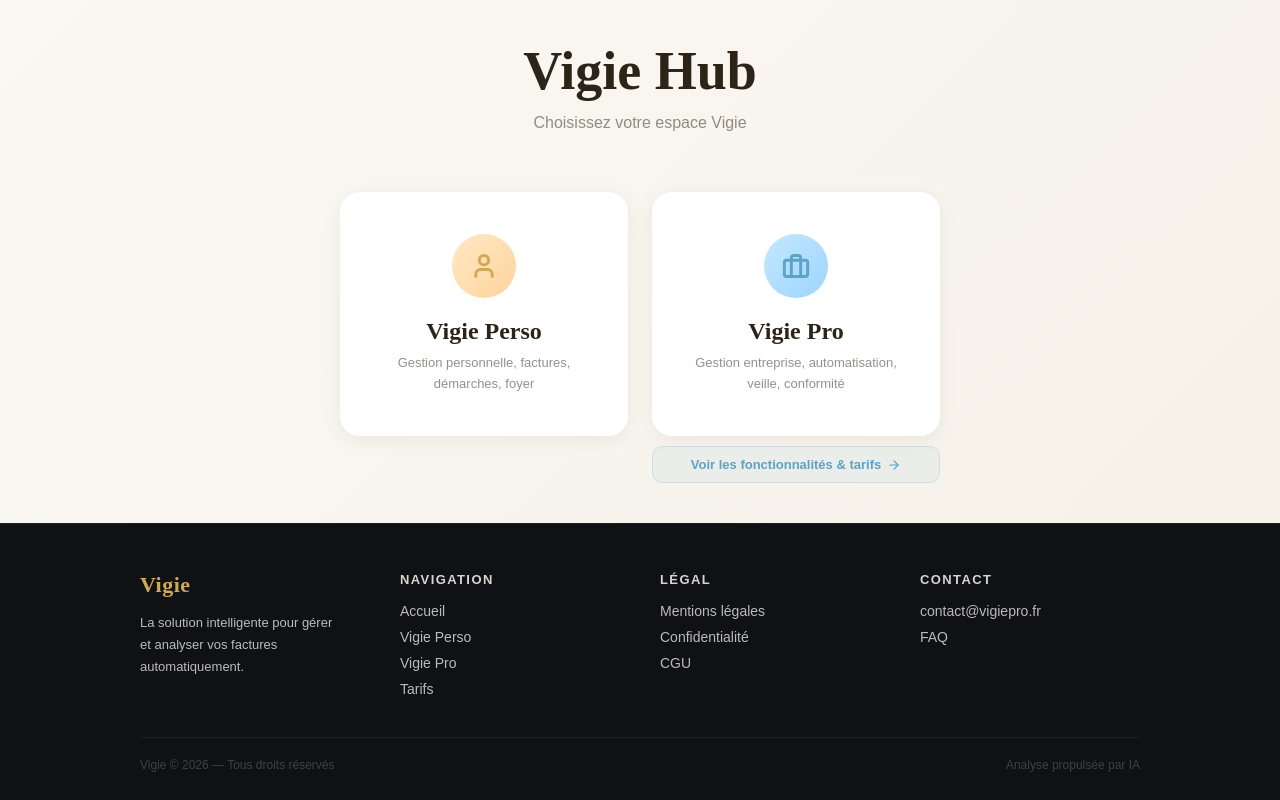
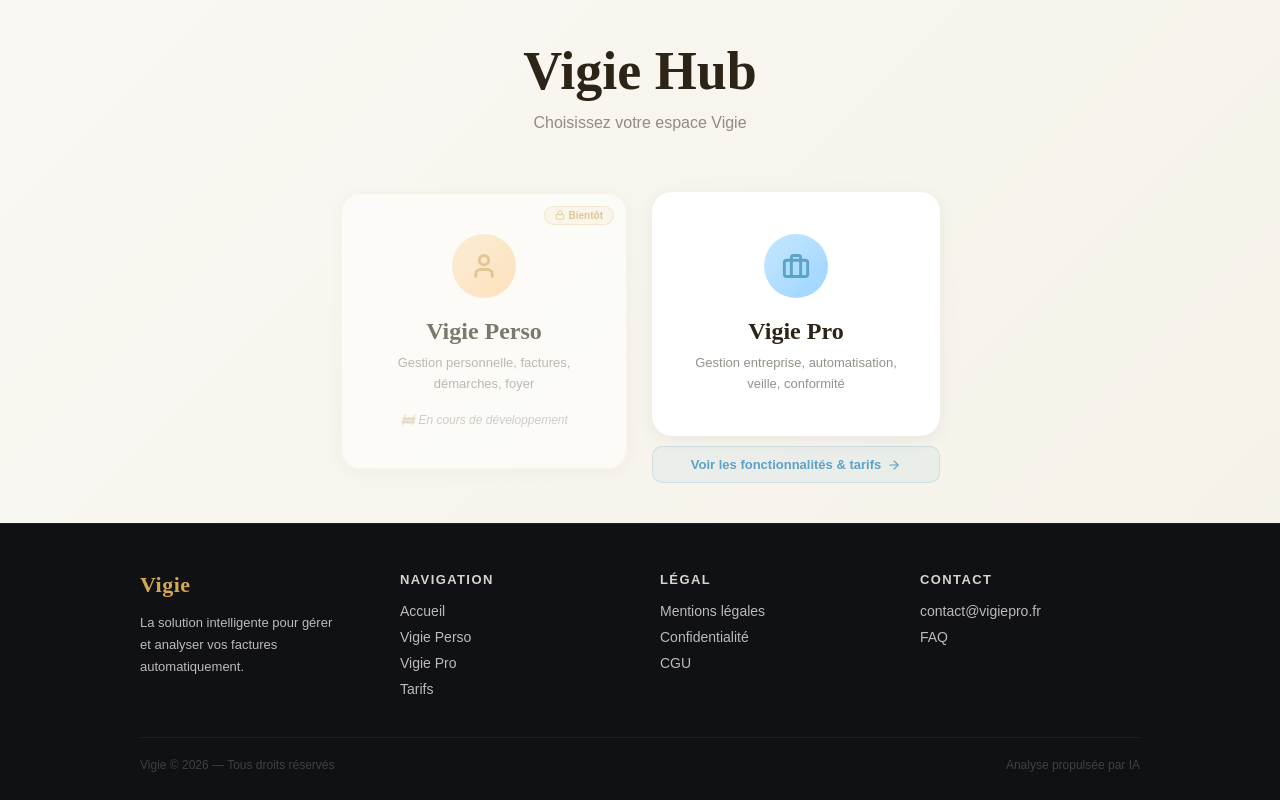
Before and after one commit to vigieofficiel-beep/vigie-factures, a React (Vite) app: page / in a window 1280 px wide. Built offline with nearby package versions, Linux system fonts and the light colour scheme; no server answers.

Commit message:
Vigie Perso en construction sur HomeHub

```diff
--- a/src/pages/HomeHub.jsx
+++ b/src/pages/HomeHub.jsx
@@ -1,5 +1,5 @@
 import { Link } from 'react-router-dom';
-import { User, Briefcase, ArrowRight } from 'lucide-react';
+import { User, Briefcase, ArrowRight, Lock } from 'lucide-react';
 import Footer from '../components/Footer';
 
 export default function HomeHub() {
@@ -21,7 +21,6 @@ export default function HomeHub() {
       }}>
         <div style={{ maxWidth: 600, width: '100%', textAlign: 'center' }}>
 
-          {/* Titre */}
           <h1 style={{
             fontFamily: "'Cormorant Garamond', serif",
             fontSize: 'clamp(36px, 6vw, 54px)',
@@ -32,31 +31,33 @@ export default function HomeHub() {
             Vigie Hub
           </h1>
 
-          {/* Sous-texte */}
           <p style={{ fontSize: 16, color: 'rgba(44,36,22,0.5)', marginBottom: 60 }}>
             Choisissez votre espace Vigie
           </p>
 
-          {/* Cartes */}
           <div style={{ display: 'grid', gridTemplateColumns: 'repeat(auto-fit, minmax(220px, 1fr))', gap: 24 }}>
 
-            {/* Carte Perso */}
-            <Link to="/perso" style={{ textDecoration: 'none' }}>
+            {/* Carte Perso — EN CONSTRUCTION */}
+            <div style={{ position: 'relative' }}>
               <div style={{
                 background: 'white', borderRadius: 20, padding: '40px 24px',
-                boxShadow: '0 4px 20px rgba(0,0,0,0.06)', transition: 'all 0.3s ease',
-                cursor: 'pointer', border: '2px solid transparent',
-              }}
-              onMouseEnter={e => {
-                e.currentTarget.style.transform = 'translateY(-6px)';
-                e.currentTarget.style.boxShadow = '0 12px 40px rgba(212,168,83,0.15)';
-                e.currentTarget.style.borderColor = '#D4A853';
-              }}
-              onMouseLeave={e => {
-                e.currentTarget.style.transform = 'translateY(0)';
-                e.currentTarget.style.boxShadow = '0 4px 20px rgba(0,0,0,0.06)';
-                e.currentTarget.style.borderColor = 'transparent';
+                boxShadow: '0 4px 20px rgba(0,0,0,0.06)',
+                border: '2px solid rgba(212,168,83,0.15)',
+                opacity: 0.6,
+                cursor: 'not-allowed',
+                userSelect: 'none',
               }}>
+                {/* Badge */}
+                <div style={{
+                  position: 'absolute', top: 14, right: 14,
+                  display: 'flex', alignItems: 'center', gap: 4,
+                  background: 'rgba(212,168,83,0.12)', border: '1px solid rgba(212,168,83,0.3)',
+                  borderRadius: 20, padding: '3px 10px',
+                }}>
+                  <Lock size={10} color="#D4A853" />
+                  <span style={{ fontSize: 10, fontWeight: 700, color: '#D4A853' }}>Bientôt</span>
+                </div>
+
                 <div style={{
                   width: 64, height: 64, borderRadius: '50%',
                   background: 'linear-gradient(135deg, #FFE8C5, #FFD49C)',
@@ -68,11 +69,14 @@ export default function HomeHub() {
                 <h2 style={{ fontFamily: "'Cormorant Garamond', serif", fontSize: 24, fontWeight: 700, color: '#2C2416', marginBottom: 8 }}>
                   Vigie Perso
                 </h2>
-                <p style={{ fontSize: 13, color: 'rgba(44,36,22,0.5)', lineHeight: 1.6 }}>
+                <p style={{ fontSize: 13, color: 'rgba(44,36,22,0.5)', lineHeight: 1.6, marginBottom: 16 }}>
                   Gestion personnelle, factures, démarches, foyer
                 </p>
+                <span style={{ fontSize: 12, color: 'rgba(44,36,22,0.35)', fontStyle: 'italic' }}>
+                  🚧 En cours de développement
+                </span>
               </div>
-            </Link>
+            </div>
 
             {/* Carte Pro */}
             <div style={{ display: 'flex', flexDirection: 'column', gap: 10 }}>
@@ -109,15 +113,13 @@ export default function HomeHub() {
                 </div>
               </Link>
 
-              {/* Lien tarifs */}
               <Link to="/tarifs" style={{ textDecoration: 'none' }}>
                 <div style={{
                   display: 'flex', alignItems: 'center', justifyContent: 'center', gap: 6,
                   padding: '10px 16px', borderRadius: 10,
                   background: 'rgba(91,163,199,0.08)',
                   border: '1px solid rgba(91,163,199,0.2)',
-                  transition: 'all 0.2s ease',
-                  cursor: 'pointer',
+                  transition: 'all 0.2s ease', cursor: 'pointer',
                 }}
                 onMouseEnter={e => {
                   e.currentTarget.style.background = 'rgba(91,163,199,0.15)';
```
